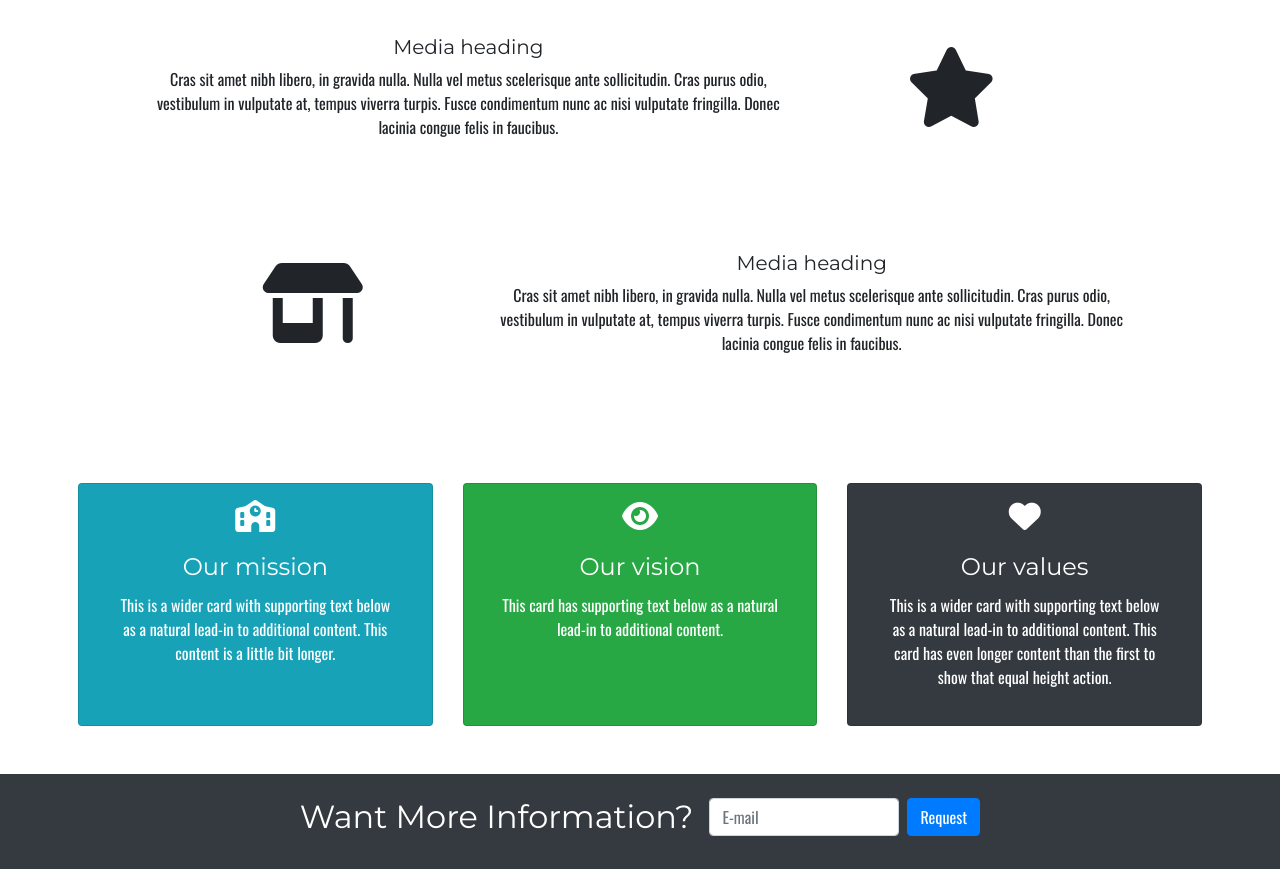
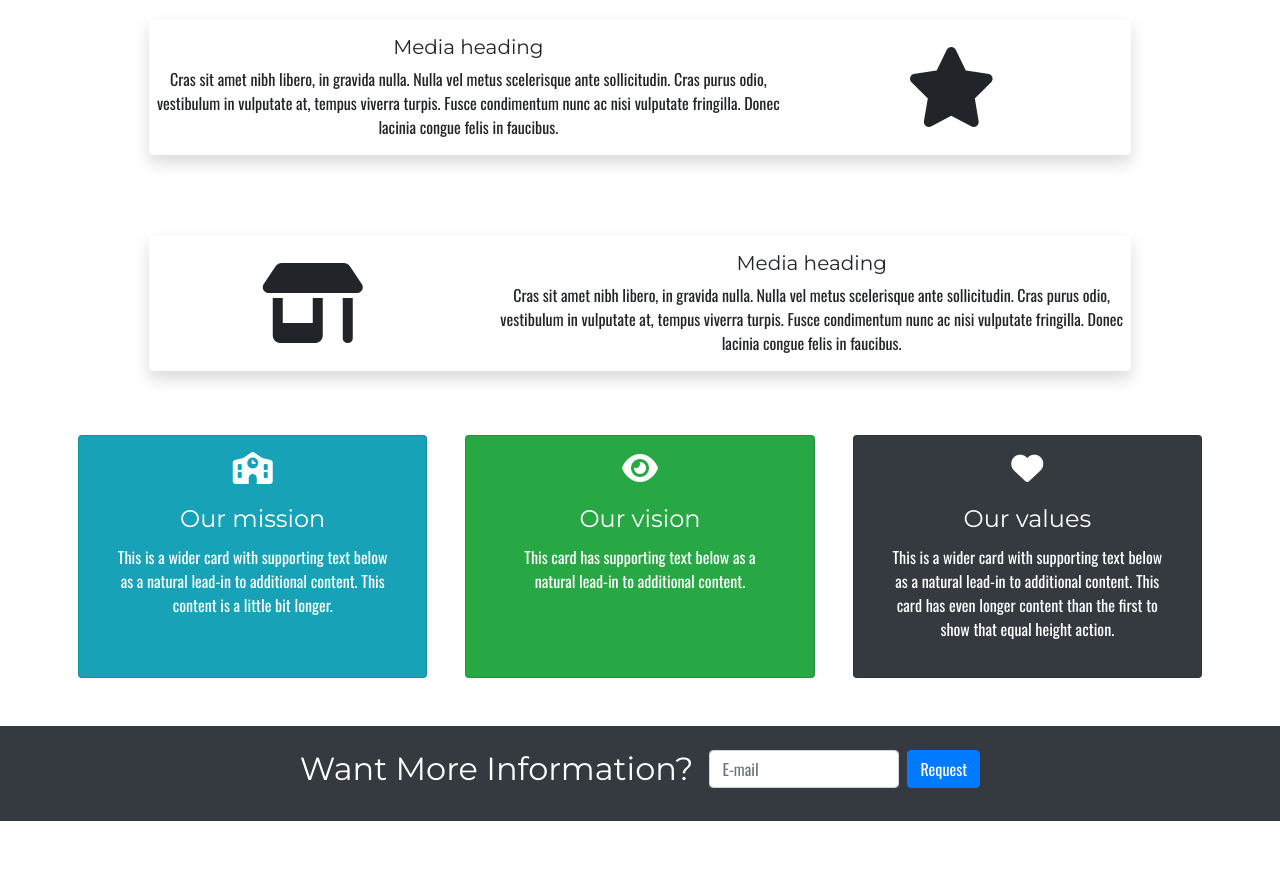
Before and after one commit to henry-hartzler/learning-management-portfolio-project, a website: page index.html in a window 1280 px wide. Shown: the part 1098-1967 px from the top of the page. After the commit the page ends 1919 px from the top, so only its background shows below. Drawn offline with nearby package versions, Linux system fonts and the light colour scheme; files whose address does not match are found by name.

Commit message:
minor changes

```diff
--- a/css/styles.css
+++ b/css/styles.css
@@ -9,3 +9,9 @@ h1 {
 
 nav {
   font-size: 1.4rem; }
+
+.card-deck {
+    display: grid;
+    grid-template-columns: repeat(auto-fit, minmax(250px, 1fr));
+    grid-gap: .5rem;
+}
--- a/index.html
+++ b/index.html
@@ -123,11 +123,11 @@
     <div class="container" id="features">
 
       <div class="border-0 m-5 p-3">
-        <div class="row no-gutters media text-center" >
+        <div class="row no-gutters media text-center shadow rounded">
           <div class="col-sm-4 align-self-center my-2 my-sm-3 mr-sm-3" >
             <i class="fa-solid fa-face-laugh-beam fa-5x"></i>
           </div>
-          <div class="media-body my-2 my-sm-3" >
+          <div class="media-body my-2 my-sm-3 " >
             <h5 class="mt-0">Media heading</h5>
             <p class="mb-0">Cras sit amet nibh libero, in gravida nulla. Nulla vel metus scelerisque ante sollicitudin. Cras purus odio, vestibulum in vulputate at, tempus viverra turpis. Fusce condimentum nunc ac nisi vulputate fringilla. Donec lacinia congue felis in faucibus.</>
           </div>
@@ -135,7 +135,7 @@
       </div>
 
       <div class="border-0 m-5 p-3">
-        <div class="row no-gutters media text-center" >
+        <div class="row no-gutters media text-center shadow rounded" >
           <div class="col-sm-4 align-self-center my-2 my-sm-3 mr-sm-3 order-sm-last" >
             <i class="fa-solid fa-star fa-5x"></i>
           </div>
@@ -147,7 +147,7 @@
       </div>
 
       <div class="border-0 m-5 p-3">
-        <div class="row no-gutters media text-center" >
+        <div class="row no-gutters media text-center shadow rounded" >
           <div class="col-sm-4 align-self-center my-2 my-sm-3 mr-sm-3" >
             <i class="fa-solid fa-shop fa-5x"></i>
           </div>
@@ -160,30 +160,26 @@
     </div>
 
     <div class="container-fluid">
-      <div class="row">
-        <div class="col">
       <div id="about" class="card-deck m-5 text-center text-white">
         <div class="card bg-info p-3">
           <i class="fa-solid fa-school fa-2xl my-3"></i>
           <div class="card-body">
             <h4 class="card-title">Our mission</h4>
-                <p class="card-text">This is a wider card with supporting text below as a natural lead-in to additional content. This content is a little bit longer.</>
+            <p class="card-text">This is a wider card with supporting text below as a natural lead-in to additional content. This content is a little bit longer.</p>
           </div>
         </div>
         <div class="card bg-success p-3">
           <i class="fa-solid fa-eye fa-2xl my-3"></i>
           <div class="card-body">
             <h4 class="card-title">Our vision</h4>
-                <p class="card-text">This card has supporting text below as a natural lead-in to additional content.</>
+            <p class="card-text">This card has supporting text below as a natural lead-in to additional content.</p>
           </div>
         </div>
         <div class="card bg-dark p-3">
           <i class="fa-solid fa-heart fa-2xl my-3"></i>
           <div class="card-body">
             <h4 class="card-title">Our values</h4>
-                <p class="card-text">This is a wider card with supporting text below as a natural lead-in to additional content. This card has even longer content than the first to show that equal height action.</>
-              </div>
-            </div>
+            <p class="card-text">This is a wider card with supporting text below as a natural lead-in to additional content. This card has even longer content than the first to show that equal height action.</p>
           </div>
         </div>
       </div>
```
Lines whose indentation alone changed are shown as unchanged.
